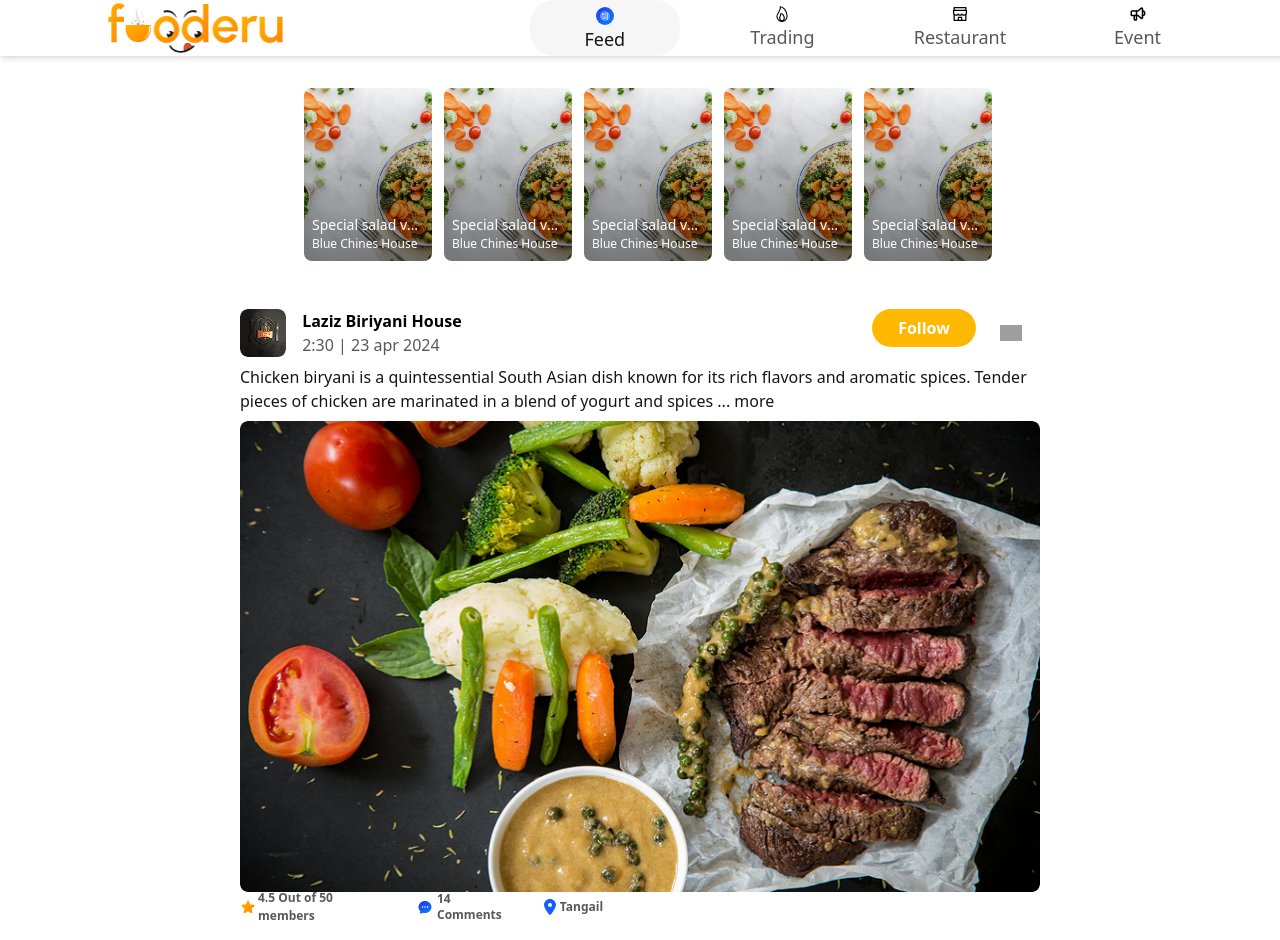
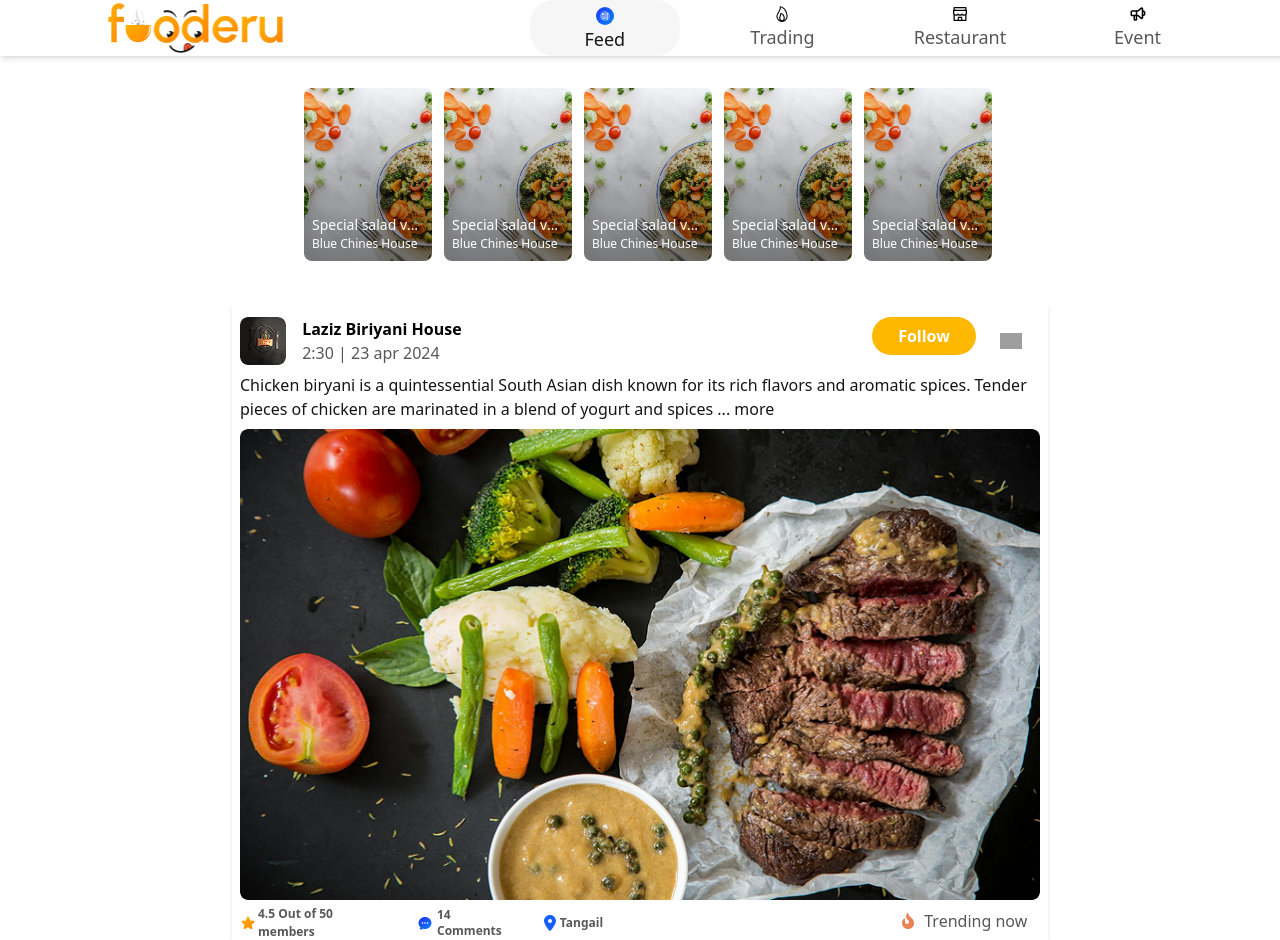
Before and after one commit to MehediHasanMridha/Fooderu_boys, a React (Vite) app: page / in a window 1280 px wide. Shown: the top 940 px of the page. Built offline with nearby package versions, Linux system fonts and the light colour scheme; grey boxes are pictures that could not be loaded.

Commit message:
trending page done

```diff
--- a/src/GeneralPost.jsx
+++ b/src/GeneralPost.jsx
@@ -3,7 +3,7 @@
 // import { TbArrowWaveRightUp } from "react-icons/tb";
 // import Rating from "react-rating";
 // // extra start
-import { FaLocationDot } from "react-icons/fa6";
+import { FaFireFlameCurved, FaLocationDot } from "react-icons/fa6";
 import image1 from "./assets/Rectangle 11.png";
 import image2 from "./assets/Rectangle 130 (1).png";
 
@@ -11,7 +11,7 @@ import image2 from "./assets/Rectangle 130 (1).png";
 
 const GeneralPost = () => {
   return (
-    <div className="  w-[414px] md:w-[755px] lg:w-[816px] md:mx-auto mx-auto">
+    <div className="  w-[414px] md:w-[755px] lg:w-[816px] md:mx-auto mx-auto shadow-md my-2">
       <div className="container p-2 mx-auto">
         <div className="md:w-[755px] lg:w-[816px] mx-auto md:h-[48px] my-2 gap-4 flex justify-center">
           <div>
@@ -50,6 +50,8 @@ const GeneralPost = () => {
             src={image1}
             alt=""
           />
+          <div className="flex justify-between items-center gap-4 mt-2">
+            {/* left part  */}
             <div className=" mt-1 flex items-center mx-auto w-[414px] h-[16px] md:w-[755px] lg:w-[816px] md:h-[22px]">
               <div className="md:w-[177px] w-[150px] flex items-center my-auto md:h-[22px]">
                 <div className="">
@@ -86,6 +88,7 @@ const GeneralPost = () => {
                   4.5 Out of 50 members{" "}
                 </p>
               </div>
+
               <div className="md:w-[115px] flex gap-1 items-center my-auto md:h-[22px]">
                 <div className="">
                   <svg
@@ -121,6 +124,7 @@ const GeneralPost = () => {
                   14 Comments
                 </p>
               </div>
+
               <div className="md:w-[72px] ml-1 flex gap-[3px] items-center justify-center my-auto md:h-[22px]">
                 <div className="">
                   <FaLocationDot className="h-[12px] w-[13px] md:w-4 md:h-4 text-blue-600"></FaLocationDot>{" "}
@@ -130,6 +134,12 @@ const GeneralPost = () => {
                 </p>
               </div>
             </div>
+            {/* right part  */}
+            <div className="md:w-[177px] w-[150px] flex items-center gap-2 my-auto md:h-[22px]">
+              <FaFireFlameCurved className="text-[#EC8154] " />
+              <h2 className="leading-[22px] text-[#585858] ">Trending now</h2>
+            </div>
+          </div>
         </div>
       </div>
     </div>
```
Lines whose indentation alone changed are shown as unchanged.
